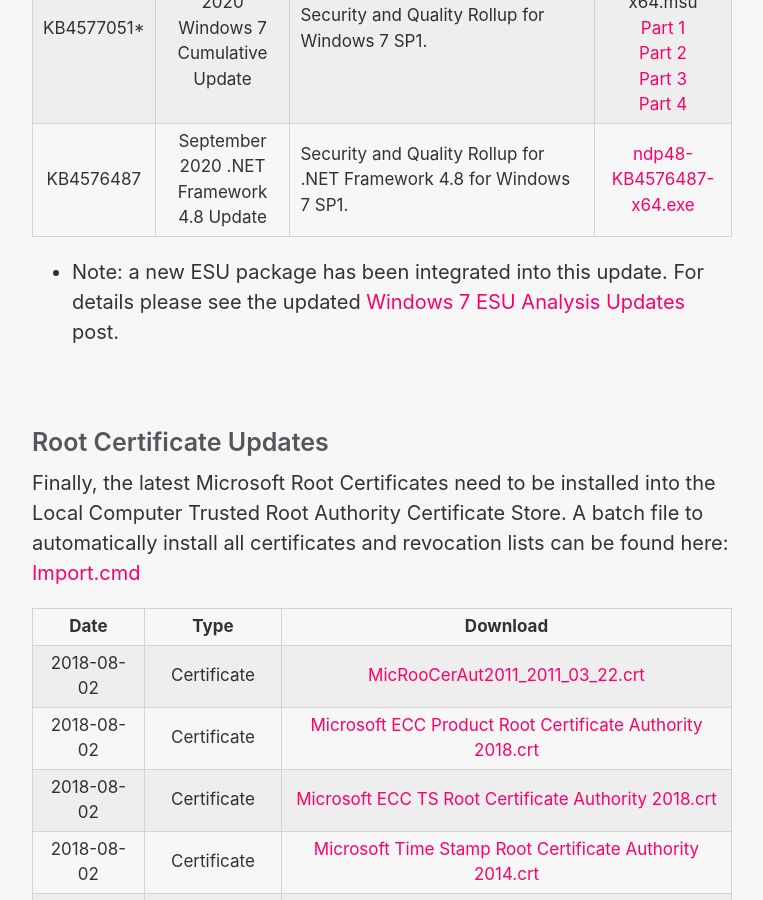
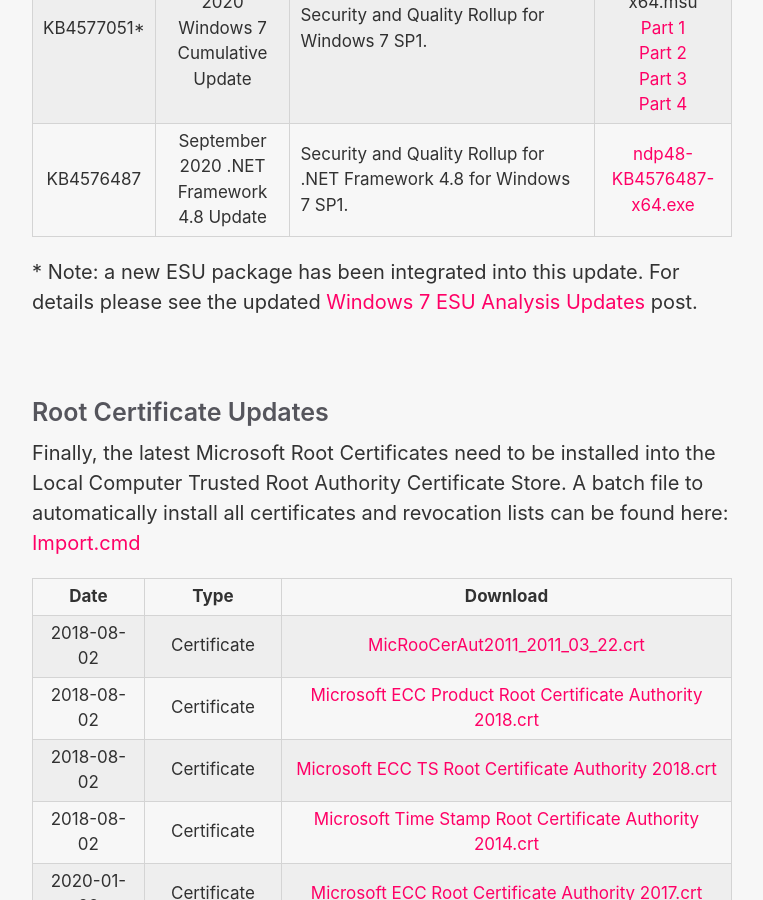
Before and after one commit to HackAndPwn/HackAndPwn.github.io, a Jekyll site: the page built from _posts/2020-05-23-windows-7-esu-patching.md, in a window 1280 px wide and 900 px high, scrolled down 9724 px. Shown: the whole window, without its empty margins (258-1021 px from the left). Built offline with Jekyll 4.4.1, drawn with Linux system fonts in a browser that asks for light colours.

Commit message:
escape asterisk

```diff
--- a/_posts/2020-05-23-windows-7-esu-patching.md
+++ b/_posts/2020-05-23-windows-7-esu-patching.md
@@ -111,7 +111,7 @@
 | KB4577051* | September 2020 Windows 7 Cumulative Update   | Security and Quality Rollup for Windows 7 SP1. | Windows6.1-KB4577051-x64.msu <br> [Part 1](https://github.com/HackAndPwn/Windows-7-Patching/raw/master/06_ESU_Updates/03_Windows6.1-KB4577051-x64.zip.001) <br> [Part 2](https://github.com/HackAndPwn/Windows-7-Patching/raw/master/06_ESU_Updates/03_Windows6.1-KB4577051-x64.zip.002) <br> [Part 3](https://github.com/HackAndPwn/Windows-7-Patching/raw/master/06_ESU_Updates/03_Windows6.1-KB4577051-x64.zip.003) <br> [Part 4](https://github.com/HackAndPwn/Windows-7-Patching/raw/master/06_ESU_Updates/03_Windows6.1-KB4577051-x64.zip.004) |
 | KB4576487  | September 2020 .NET Framework 4.8 Update     | Security and Quality Rollup for .NET Framework 4.8 for Windows 7 SP1. | [ndp48-KB4576487-x64.exe](https://github.com/HackAndPwn/Windows-7-Patching/raw/master/07_ESU_.NET_4.8/01_ndp48-KB4576487-x64.exe)
 
-* Note: a new ESU package has been integrated into this update.  For details please see the updated [Windows 7 ESU Analysis Updates](https://hackandpwn.com/windows-7-esu-analysis-updates/) post.
+\* Note: a new ESU package has been integrated into this update.  For details please see the updated [Windows 7 ESU Analysis Updates](https://hackandpwn.com/windows-7-esu-analysis-updates/) post.
 
 <br>
 
```
